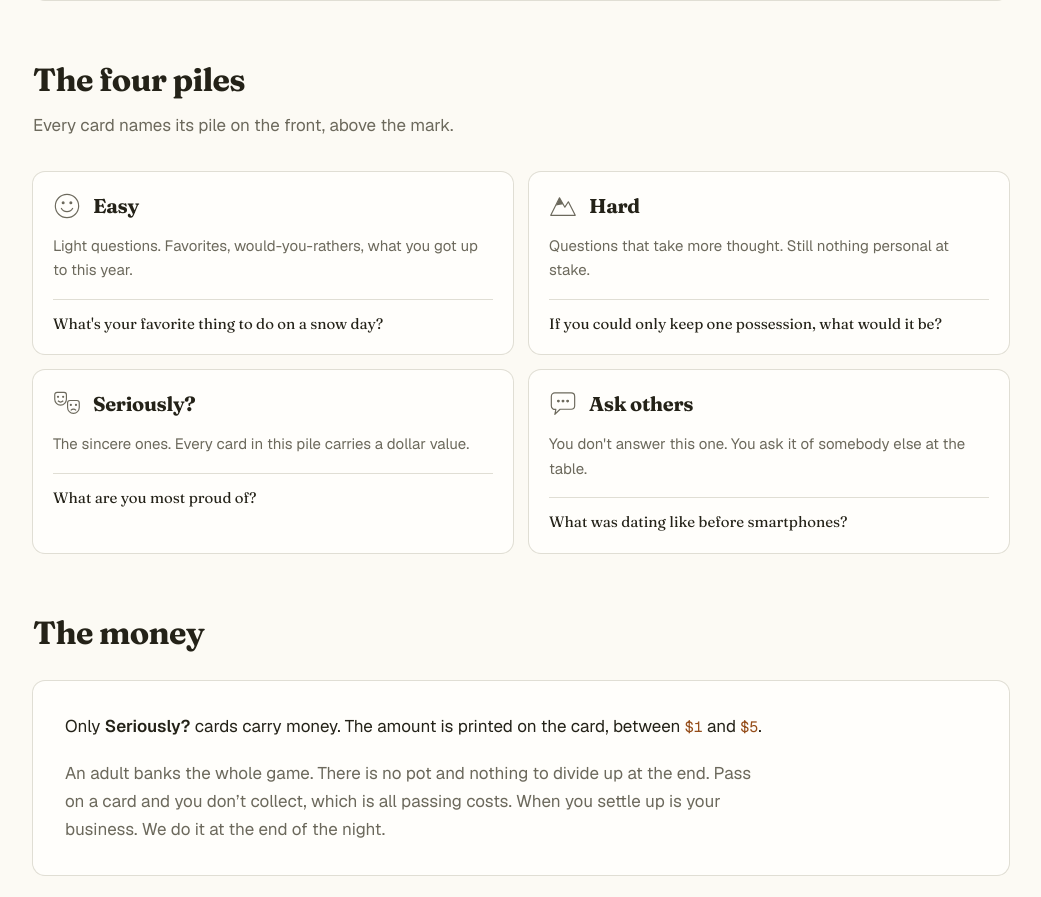
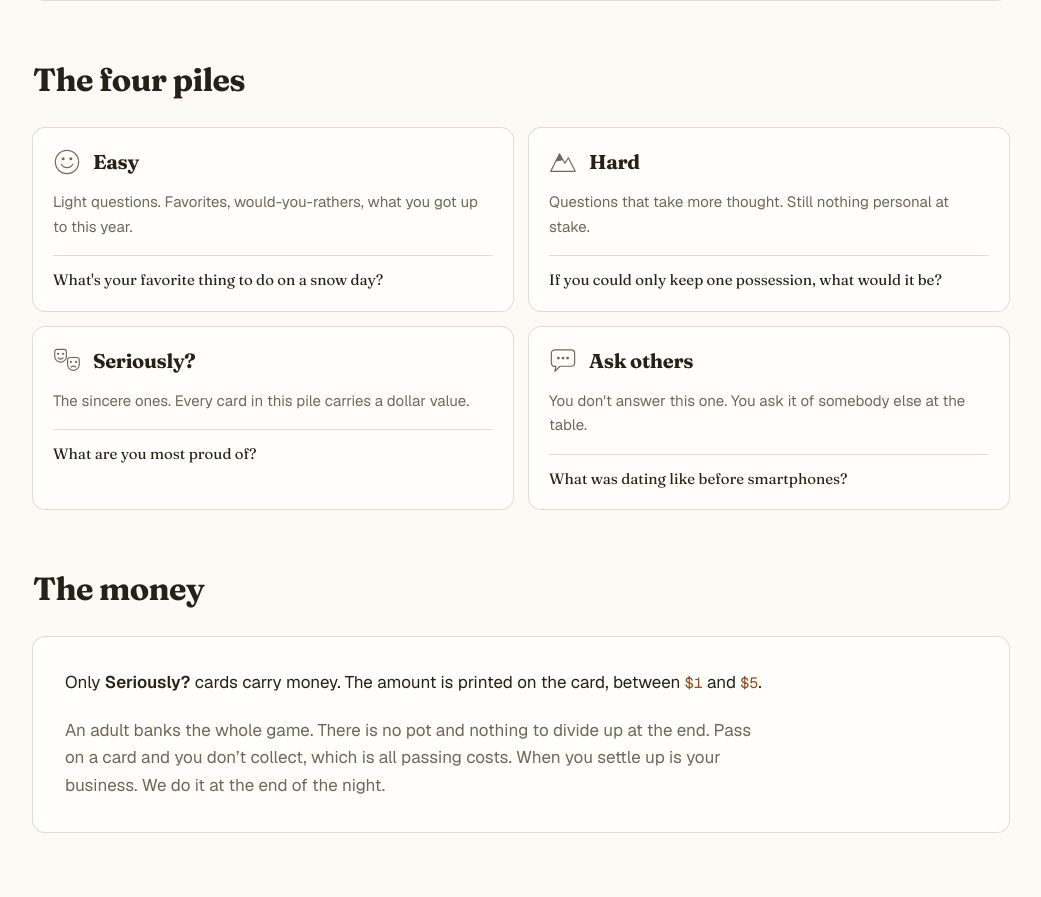
Before and after one commit to thekarolgajda/Flashy, a Next.js app: page /enough-about-the-weather in a window 1280 px wide. Shown: the part 1421-2318 px from the top of the page, without its empty margins (119-1160 px from the left). Built offline with nearby package versions, Linux system fonts and the light colour scheme.

Commit message:
Drop the line above the four piles
It described where a label sits on a printed card, under a heading that
is about what the piles are. The cards below already show it.

```diff
--- a/src/app/enough-about-the-weather/page.tsx
+++ b/src/app/enough-about-the-weather/page.tsx
@@ -182,9 +182,6 @@ export default function EnoughAboutTheWeatherPage() {
         <h2 className="font-display text-[2rem] leading-none font-bold tracking-[-0.02em]">
           The four piles
         </h2>
-        <p className="mt-4 max-w-[62ch] text-[1.0625rem] leading-relaxed text-ink-soft">
-          Every card names its pile on the front, above the mark.
-        </p>
         <ul className="mt-8 grid gap-4 sm:grid-cols-2">
           {PILES.map((pile) => (
             <Pile key={pile.front} {...pile} />
```
